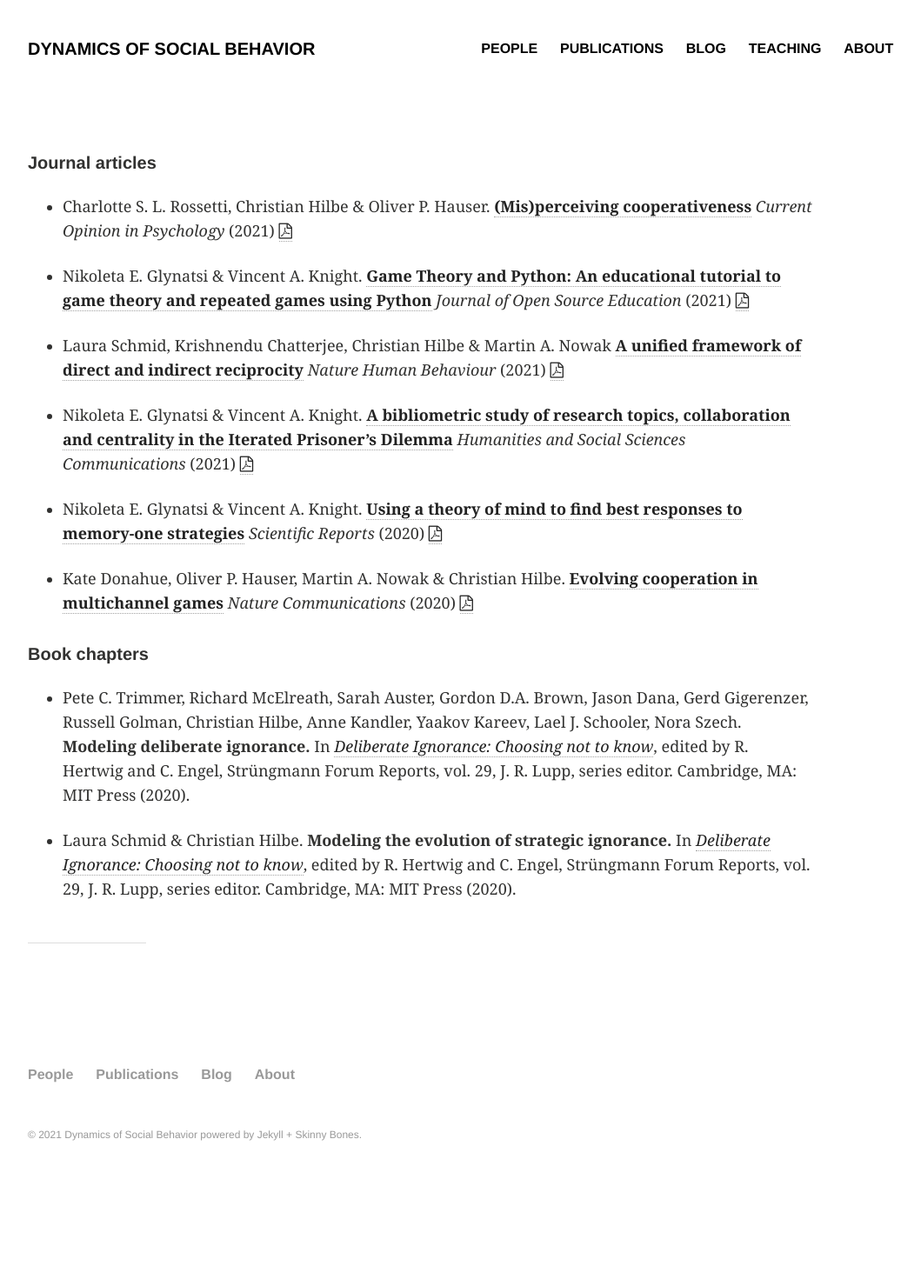
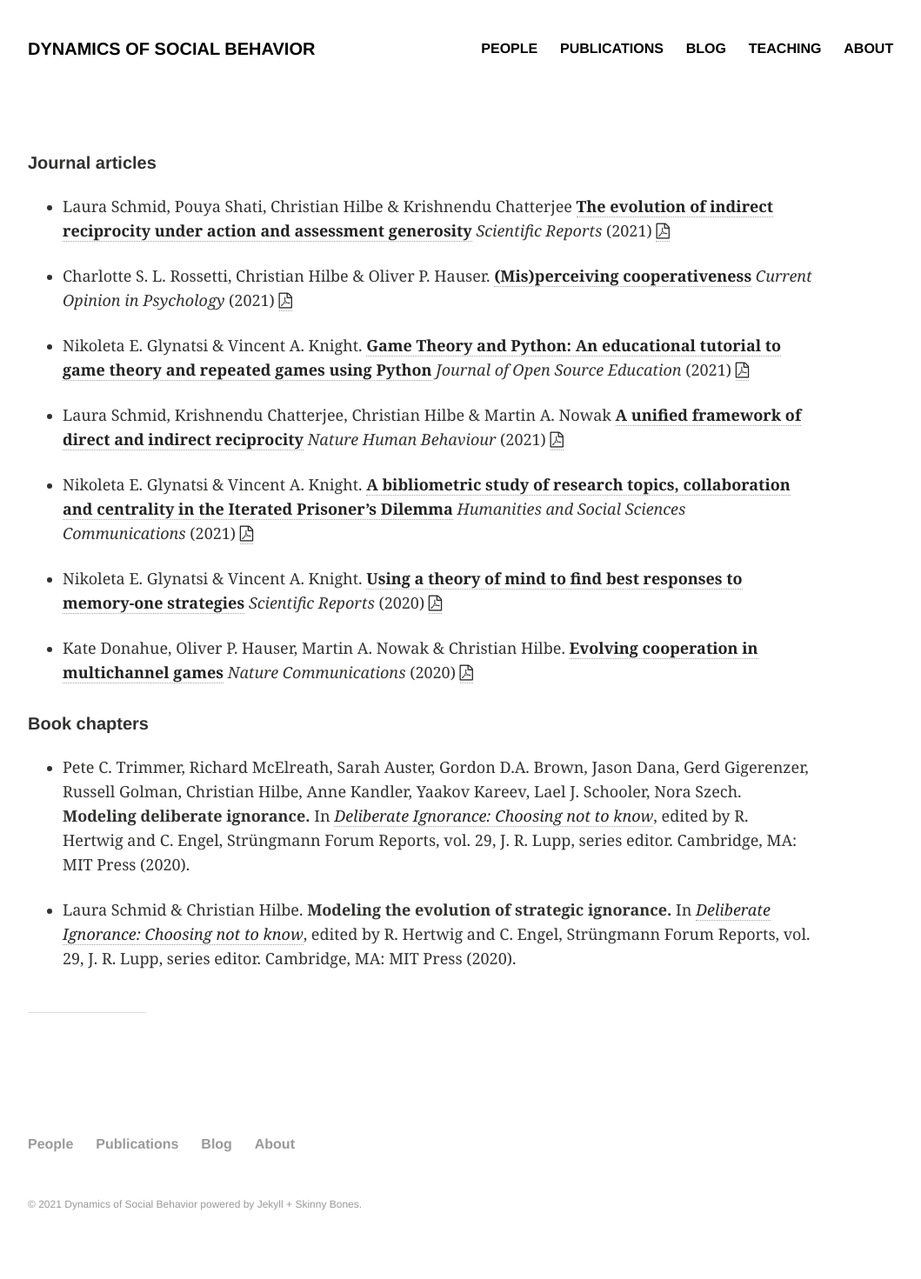
Before and after one commit to DYNOSOBs/social-behaviour, a Jekyll site: the page built from publications/index.md, in a window 1280 px wide. Shown: the whole page at 87% size, without its empty margins (64-1123 px from the left). Built offline with Jekyll 4.4.1, drawn with Linux system fonts in a browser that asks for light colours; before the commit the page ends 1391 px from its top, so only the background shows below that.

Commit message:
add new CH publication

```diff
--- a/publications/index.md
+++ b/publications/index.md
@@ -8,6 +8,10 @@ image:
 ---
 
 <h5>Journal articles</h5>
+
+- Laura Schmid, Pouya Shati, Christian Hilbe & Krishnendu Chatterjee
+[**The evolution of indirect reciprocity under action and assessment generosity**](https://www.nature.com/articles/s41598-021-96932-1)
+_Scientific Reports_ (2021) <a href="papers/Evolution_of_indirect_reciprocity_under_action.pdf"><i class="fa fa-file-pdf-o"></i>
 
 - Charlotte S. L. Rossetti, Christian Hilbe & Oliver P. Hauser.
 [**(Mis)perceiving cooperativeness**](https://www.sciencedirect.com/science/article/pii/S2352250X21000920)
```
Also changed, not shown: 1 other file.
